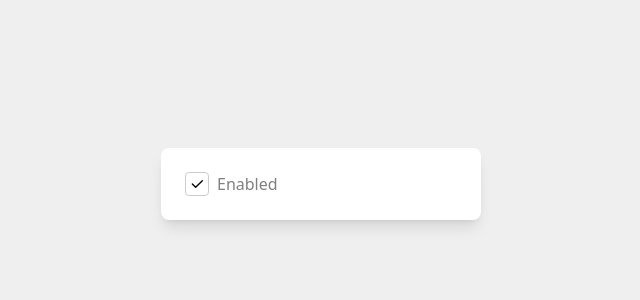
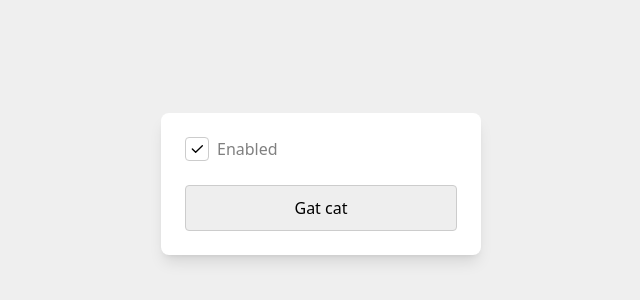
Before and after one commit to hellsgor/cats, a React (Vite) app: page / in a window 1280 px wide. Shown: the part 216-516 px from the top of the page, without its empty margins (319-959 px from the left). Built offline with nearby package versions, Linux system fonts and the light colour scheme.

Commit message:
Feat[App]: added Button component to App

```diff
--- a/src/App.tsx
+++ b/src/App.tsx
@@ -2,6 +2,7 @@ import { useState } from "react";
 import "./App.css";
 import Card from "./components/Card";
 import Checkbox from "./components/Checkbox";
+import Button from "./components/Button";
 
 export default function App() {
   const [isEnabled, setIsEnabled] = useState<boolean>(true);
@@ -13,6 +14,7 @@ export default function App() {
         checked={isEnabled}
         onChange={() => setIsEnabled(!isEnabled)}
       />
+      <Button wide={true}>Gat cat</Button>
     </Card>
   );
 }
```
